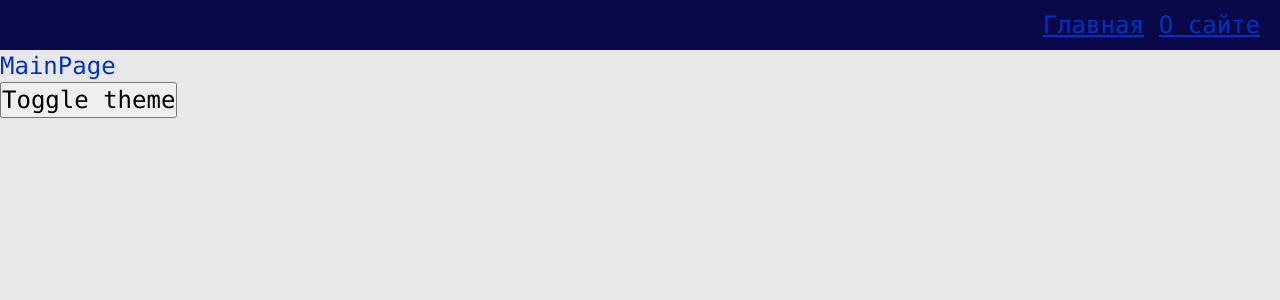
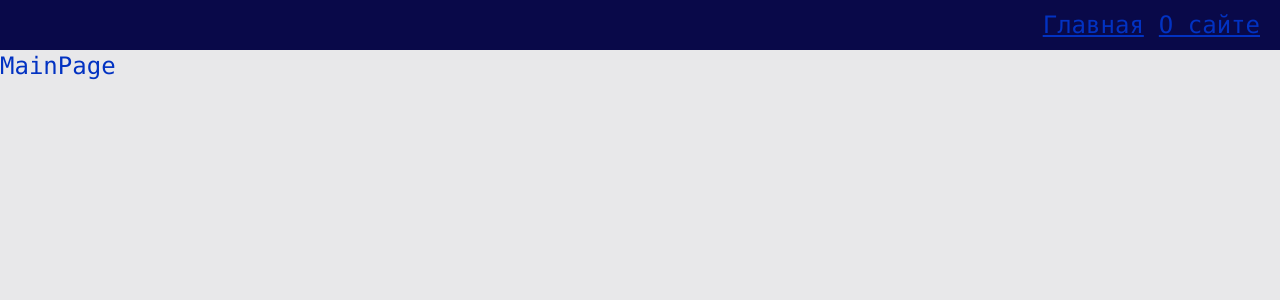
Before and after one commit to IK-Akmal/production-project, a React app: page / in a window 1280 px wide. Shown: the top 300 px of the page. Built offline with nearby package versions, Linux system fonts and the light colour scheme.

Commit message:
Removed theme toggle

```diff
--- a/src/app/App.tsx
+++ b/src/app/App.tsx
@@ -7,13 +7,12 @@ import { classNames } from "shared/lib/classNames";
 import "./styles/index.scss";
 
 const App = () => {
-  const { theme, toggleTheme } = useTheme();
+  const { theme } = useTheme();
 
   return (
     <div className={classNames("app", theme)}>
       <Navbar />
       <AppRouter />
-      <button onClick={toggleTheme}>Toggle theme</button>
     </div>
   );
 };
```
